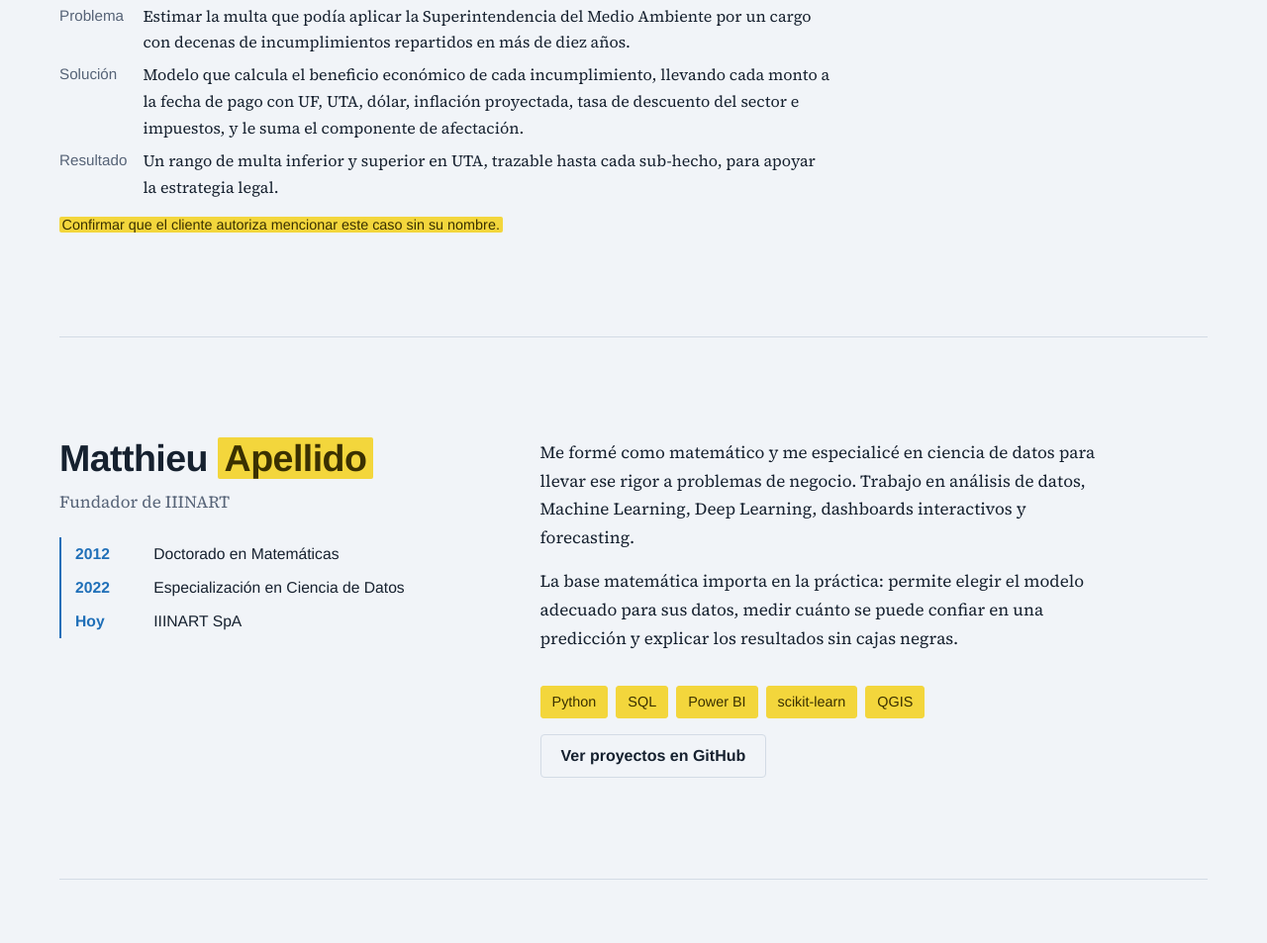
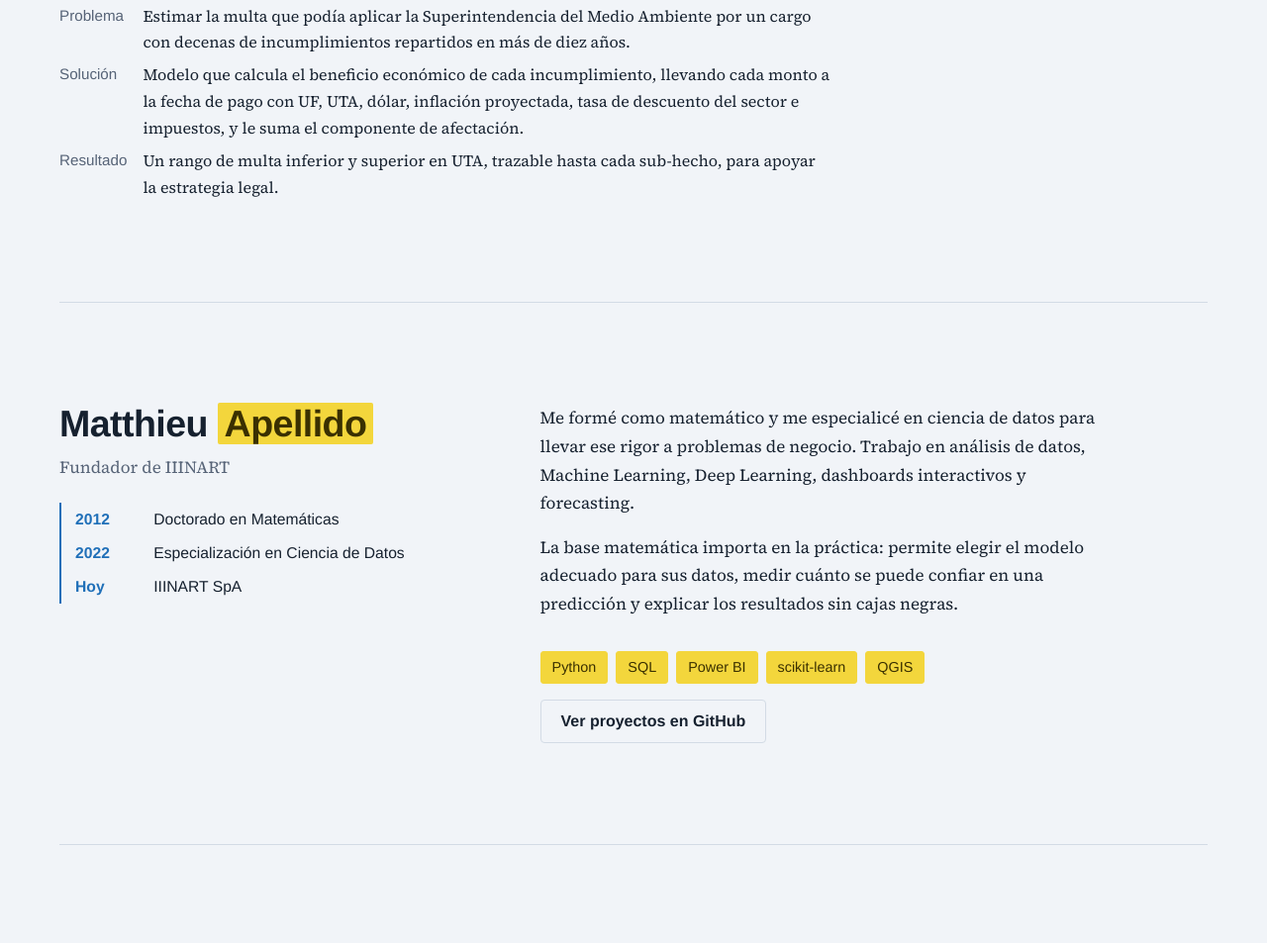
Before and after one commit to matthieu-creator/Pagina_web_IIINART, a plain HTML site: page index.html in a window 1280 px wide. Shown: the part 3318-4271 px from the top of the page at 99% size. Drawn offline with Linux system fonts and the light colour scheme; a web font is replaced by a local one.

Commit message:
Add files via upload

```diff
--- a/index.html
+++ b/index.html
@@ -271,7 +271,6 @@ footer{border-top:1px solid var(--grid);padding-block:28px;display:flex;flex-wra
           <dt>Solución</dt><dd>Modelo que calcula el beneficio económico de cada incumplimiento, llevando cada monto a la fecha de pago con UF, UTA, dólar, inflación proyectada, tasa de descuento del sector e impuestos, y le suma el componente de afectación.</dd>
           <dt>Resultado</dt><dd>Un rango de multa inferior y superior en UTA, trazable hasta cada sub-hecho, para apoyar la estrategia legal.</dd>
         </dl>
-        <p class="fc-note"><span class="mk">Confirmar que el cliente autoriza mencionar este caso sin su nombre.</span></p>
       </article>
     </div>
   </section>
```
